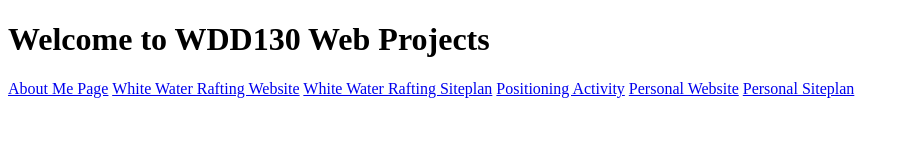
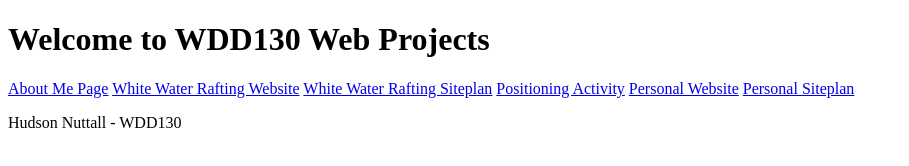
Before and after one commit to Hudson-N/wdd130, a plain HTML site: page index.html in a window 1280 px wide. Shown: the whole page, without its empty margins (0-909 px from the left). Drawn offline with Linux system fonts and the light colour scheme.

Commit message:
Added a paragraph to the home page

```diff
--- a/index.html
+++ b/index.html
@@ -16,6 +16,6 @@
   <a href="#">Personal Website</a>
   <a href="#">Personal Siteplan</a>
 </nav>
-
+<p>Hudson Nuttall - WDD130</p>
 </body>
 </html>
```
